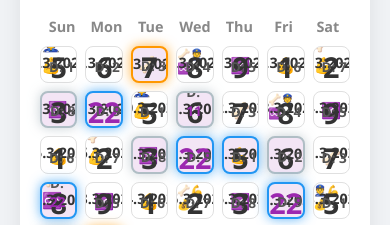
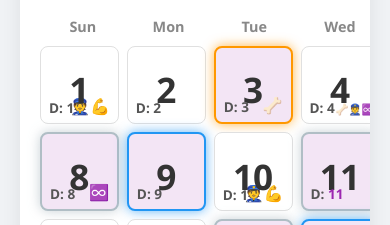
Before and after one commit to programNumber37/numerology, a plain HTML site: page index.html in a window 390 px wide. Shown: the part 592-817 px from the top of the page. Drawn offline with Linux system fonts and the light colour scheme.

Commit message:
Updating mobile experience

```diff
--- a/script.js
+++ b/script.js
@@ -220,6 +220,7 @@ function renderCalendar(date) {
             ${emojiArray.length > 0 ? `<div class="${emojiClass}">${dayEmojis}</div>` : ''}
             <div class="cell-date">${displayDate}</div>
             <div class="cell-lp ${getMasterClass(lp.final)}">${lp.final}</div>
+            <div class="cell-primary-day">${day}</div>
             <div class="cell-day-num">D: <span class="${getMasterClass(dayNum)}">${dayNum}</span></div>
         `;
 
--- a/style.css
+++ b/style.css
@@ -538,6 +538,18 @@ body {
     color: #333;
 }
 
+.cell-primary-day {
+    display: none;
+    /* Hidden on desktop */
+    position: absolute;
+    top: 55%;
+    left: 50%;
+    transform: translate(-50%, -50%);
+    font-size: 2.2rem;
+    font-weight: 800;
+    color: #333;
+}
+
 .cell-day-num {
     position: absolute;
     bottom: 6px;
@@ -821,3 +833,33 @@ body {
         grid-template-columns: 1fr;
     }
 }
+
+/* --- Mobile Specific Calendar Optimizations --- */
+@media (max-width: 768px) {
+    .calendar-card {
+        overflow-x: auto;
+        -webkit-overflow-scrolling: touch;
+        padding-bottom: 30px;
+        /* Leave room for scrollbar */
+    }
+
+    .weekdays-grid,
+    .days-grid {
+        min-width: 600px;
+        /* Force minimum width to enable horizontal scroll and preserve cell size */
+    }
+
+    /* Swap center display to primary day on mobile */
+    .cell-lp {
+        display: none !important;
+    }
+
+    .cell-date {
+        display: none !important;
+        /* Hide full date to reduce clutter */
+    }
+
+    .cell-primary-day {
+        display: block !important;
+    }
+}
```
